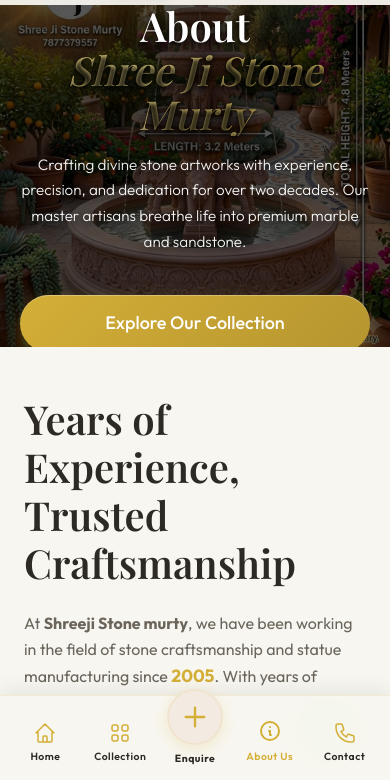
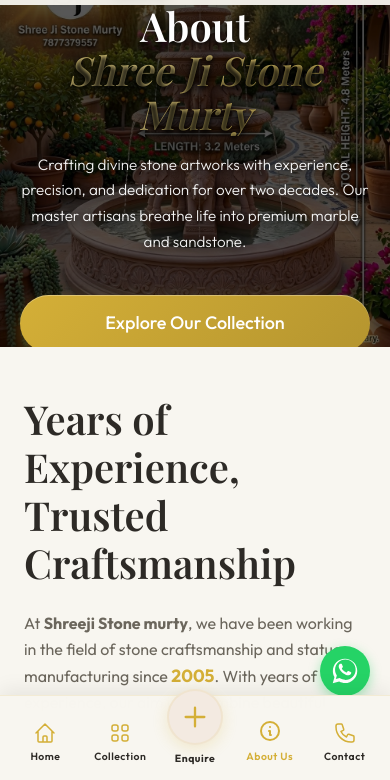
Before and after one commit to Tanmay610/SHREE-JI-STONE-MURTY, a website: page about.html in a window 390 px wide. Shown: the part 53-833 px from the top of the page. Drawn offline with nearby package versions, Linux system fonts and the light colour scheme; files whose address does not match are found by name.

Commit message:
fix: Adjust WhatsApp floating button position on mobile to avoid overlapping with bottom nav

```diff
--- a/css/style.css
+++ b/css/style.css
@@ -314,6 +314,20 @@ img {
     color: #fff;
 }
 
+/* Adjust WhatsApp button for mobile devices to sit above the bottom nav */
+@media (max-width: 991px) {
+    .whatsapp-float {
+        bottom: 95px; /* Push it up above the 70px bottom nav */
+        right: 20px;
+        width: 50px;
+        height: 50px;
+    }
+    .whatsapp-float svg {
+        width: 28px;
+        height: 28px;
+    }
+}
+
 
 
 /* ==========================================================================
```
